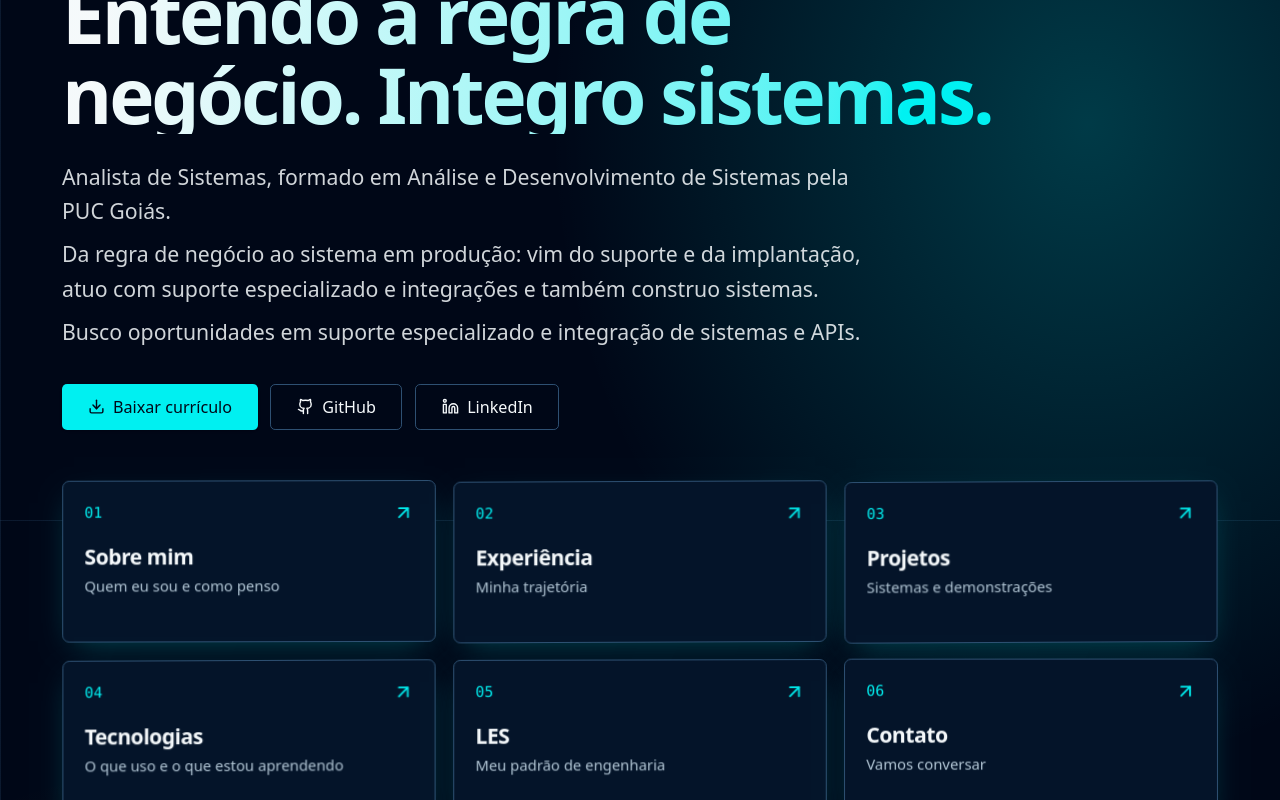
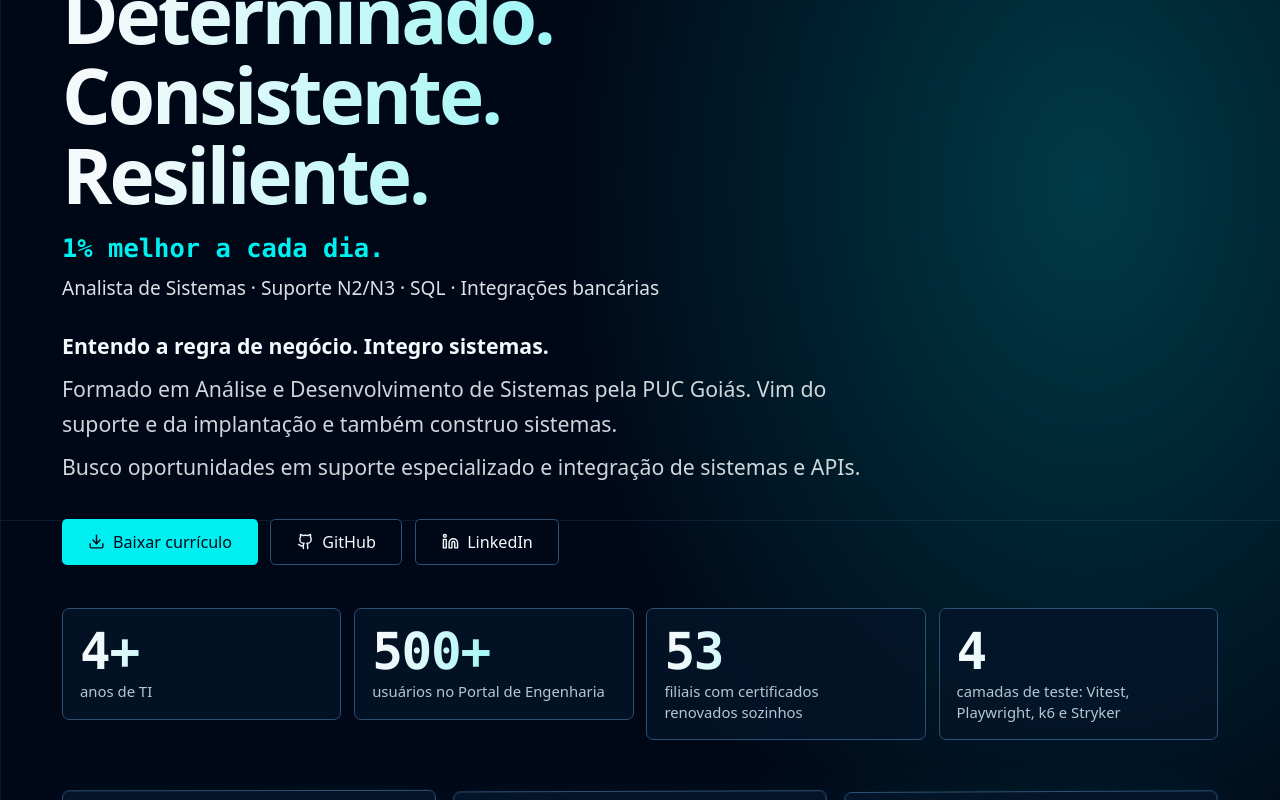
Before and after one commit to LecinoLucas/Portifolio, a React (Vite) app: page / in a window 1280 px wide. Shown: the part 280-1080 px from the top of the page. Built offline with nearby package versions, Linux system fonts and the light colour scheme.

Commit message:
feat: novo Inicio (marca, lema, faixa de provas) e Sobre mim com exemplos
Co-Authored-By: Claude Sonnet 5.5 <noreply@anthropic.com>
Claude-Session: https://claude.ai/code/session_01RqU4ss6mCcZuPmmEw4UNMZ

```diff
--- /dev/null
+++ b/src/components/portfolio/faixa-provas.tsx
@@ -0,0 +1,30 @@
+import { useReveal } from "@/hooks/use-reveal";
+import { useContador } from "@/hooks/use-contador";
+import { provas, type Prova } from "@/data/provas";
+
+function Numero({ prova, ativo }: { prova: Prova; ativo: boolean }) {
+  const valor = useContador(prova.valor, ativo);
+  return (
+    <div className="rounded-lg border border-border bg-card/80 p-4">
+      <p className="texto-gradiente font-mono text-4xl font-extrabold tracking-tight sm:text-5xl">
+        <span aria-hidden="true">{valor}{prova.sufixo}</span>
+        <span className="sr-only">{prova.valor}{prova.sufixo}</span>
+      </p>
+      <p className="mt-1 text-sm leading-snug text-muted-foreground">{prova.rotulo}</p>
+    </div>
+  );
+}
+
+/** Faixa de números reais logo no Início. Os valores sobem contando ao aparecer. */
+export function FaixaProvas() {
+  const { ref, visivel } = useReveal<HTMLUListElement>();
+  return (
+    <ul ref={ref} aria-label="Números do meu trabalho" className="grid grid-cols-2 gap-3 lg:grid-cols-4">
+      {provas.map((prova) => (
+        <li key={prova.rotulo}>
+          <Numero prova={prova} ativo={visivel} />
+        </li>
+      ))}
+    </ul>
+  );
+}
--- a/src/data/perfil.ts
+++ b/src/data/perfil.ts
@@ -2,15 +2,18 @@ import type { Perfil } from "@/types";
 
 export const perfil: Perfil = {
   nome: "Lecino Lucas",
-  titulo: "Analista de Sistemas · Sustentação N2/N3 · SQL · Integrações bancárias",
+  titulo: "Analista de Sistemas · Suporte N2/N3 · SQL · Integrações bancárias",
 
-  /** Frase principal do Início. */
+  /** As três palavras que abrem o Início. */
+  marca: ["Determinado.", "Consistente.", "Resiliente."],
+  lema: "1% melhor a cada dia.",
+
+  /** Frase de apoio do Início. */
   destaque: "Entendo a regra de negócio. Integro sistemas.",
 
-  /** Apresentação do Início: quem é, de onde vem e o que busca. */
+  /** Apresentação do Início: curta, uma ideia por linha. */
   apresentacao: [
-    "Analista de Sistemas, formado em Análise e Desenvolvimento de Sistemas pela PUC Goiás.",
-    "Da regra de negócio ao sistema em produção: vim do suporte e da implantação, atuo com suporte especializado e integrações e também construo sistemas.",
+    "Formado em Análise e Desenvolvimento de Sistemas pela PUC Goiás. Vim do suporte e da implantação e também construo sistemas.",
     "Busco oportunidades em suporte especializado e integração de sistemas e APIs.",
   ],
 
--- /dev/null
+++ b/src/data/provas.ts
@@ -0,0 +1,15 @@
+import { totalMesesTI } from "@/data/experiencias";
+
+/** Provas rápidas do Início. Só fatos já comprovados no currículo e nos projetos. */
+export interface Prova {
+  valor: number;
+  sufixo: string;
+  rotulo: string;
+}
+
+export const provas: Prova[] = [
+  { valor: Math.floor(totalMesesTI / 12), sufixo: "+", rotulo: "anos de TI" },
+  { valor: 500, sufixo: "+", rotulo: "usuários no Portal de Engenharia" },
+  { valor: 53, sufixo: "", rotulo: "filiais com certificados renovados sozinhos" },
+  { valor: 4, sufixo: "", rotulo: "camadas de teste: Vitest, Playwright, k6 e Stryker" },
+];
--- a/src/data/sobre.ts
+++ b/src/data/sobre.ts
@@ -2,8 +2,13 @@ import type { Sobre } from "@/types";
 
 /** Conteúdo da aba "Sobre mim": curto, em primeira pessoa. A trajetória fica em Experiência. */
 export const sobre: Sobre = {
-  abertura:
-    "Analista de Sistemas que entende a regra de negócio antes de escrever qualquer linha. Muito focado, esforçado e de equipe.",
+  abertura: "Determinado, consistente e resiliente. Busco ser 1% melhor a cada dia.",
+
+  marca: [
+    { palavra: "Determinado", exemplo: "Saí do suporte técnico por telefone e me formei em Análise e Desenvolvimento de Sistemas na PUC Goiás." },
+    { palavra: "Consistente", exemplo: "Entre um chamado e outro, construí o Portal de Engenharia, hoje em produção com mais de 500 usuários." },
+    { palavra: "Resiliente", exemplo: "Passei por suporte, vendas, implantação e sistemas corporativos, e a cada etapa aprendi o que faltava." },
+  ],
 
   resumo: [
     "Regra de negócio antes do código",
--- /dev/null
+++ b/src/hooks/use-contador.ts
@@ -0,0 +1,25 @@
+import { useEffect, useState } from "react";
+
+/** Conta de 0 até `alvo` quando `ativo`. Sem animação se o sistema pede menos movimento. */
+export function useContador(alvo: number, ativo: boolean, duracaoMs = 1100) {
+  const [valor, setValor] = useState(0);
+
+  useEffect(() => {
+    if (!ativo) return;
+    if (window.matchMedia("(prefers-reduced-motion: reduce)").matches) {
+      setValor(alvo);
+      return;
+    }
+    let quadro = 0;
+    const inicio = performance.now();
+    const passo = (agora: number) => {
+      const progresso = Math.min((agora - inicio) / duracaoMs, 1);
+      setValor(Math.round(alvo * (1 - Math.pow(1 - progresso, 3))));
+      if (progresso < 1) quadro = requestAnimationFrame(passo);
+    };
+    quadro = requestAnimationFrame(passo);
+    return () => cancelAnimationFrame(quadro);
+  }, [alvo, ativo, duracaoMs]);
+
+  return valor;
+}
--- a/src/sections/about.tsx
+++ b/src/sections/about.tsx
@@ -23,6 +23,17 @@ export function About() {
         <div className="space-y-10">
           <Reveal>
             <p className="text-2xl font-semibold leading-snug tracking-tight sm:text-3xl">{sobre.abertura}</p>
+          </Reveal>
+
+          <Reveal>
+            <ul className="grid gap-3 sm:grid-cols-3">
+              {sobre.marca.map((item) => (
+                <li key={item.palavra} className="rounded-lg border border-primary/40 bg-card p-4">
+                  <h4 className="texto-gradiente text-2xl font-extrabold tracking-tight">{item.palavra}</h4>
+                  <p className="mt-2 text-sm leading-relaxed text-foreground/85">{item.exemplo}</p>
+                </li>
+              ))}
+            </ul>
           </Reveal>
 
           <Reveal>
--- a/src/sections/hero.tsx
+++ b/src/sections/hero.tsx
@@ -1,5 +1,6 @@
 import { Download, Github, Linkedin } from "lucide-react";
 import { Container } from "@/components/layout/container";
+import { FaixaProvas } from "@/components/portfolio/faixa-provas";
 import { CacaIncidentes } from "@/components/portfolio/caca-incidentes";
 import { Sumario3D } from "@/components/portfolio/sumario-3d";
 import { classesBotao } from "@/components/ui/button-variants";
@@ -17,11 +18,18 @@ export function Hero({ aoIr }: { aoIr: (id: string) => void }) {
         </p>
 
         <h1 className="mt-6 font-mono text-lg font-semibold uppercase tracking-[0.2em] text-muted-foreground">{perfil.nome}</h1>
-        <h2 className="texto-gradiente mt-3 max-w-4xl text-5xl font-extrabold leading-[1.05] tracking-[-0.04em] sm:text-6xl lg:text-7xl">
-          {perfil.destaque}
+        <h2 className="mt-3 max-w-4xl text-5xl font-extrabold leading-[1.05] tracking-[-0.04em] sm:text-6xl lg:text-7xl">
+          {perfil.marca.map((palavra, indice) => (
+            <span key={palavra} className="marca-palavra texto-gradiente block" style={{ animationDelay: `${indice * 0.18}s` }}>
+              {palavra}
+            </span>
+          ))}
         </h2>
+        <p className="marca-lema mt-4 font-mono text-xl font-semibold text-primary sm:text-2xl">{perfil.lema}</p>
+        <p className="mt-2 text-lg font-medium text-foreground/90">{perfil.titulo}</p>
 
         <div className="mt-6 max-w-3xl space-y-2 text-lg leading-relaxed text-foreground/85 sm:text-xl">
+          <p className="font-semibold text-foreground">{perfil.destaque}</p>
           {perfil.apresentacao.map((linha) => (
             <p key={linha}>{linha}</p>
           ))}
@@ -31,6 +39,10 @@ export function Hero({ aoIr }: { aoIr: (id: string) => void }) {
           <a href={links.curriculo} download className={classesBotao({ tamanho: "lg" })}><Download className="size-4" /> Baixar currículo</a>
           <a href={links.github} target="_blank" rel="noreferrer" className={classesBotao({ variante: "contorno", tamanho: "lg" })}><Github className="size-4" /> GitHub</a>
           {links.linkedin ? <a href={links.linkedin} target="_blank" rel="noreferrer" className={classesBotao({ variante: "contorno", tamanho: "lg" })}><Linkedin className="size-4" /> LinkedIn</a> : null}
+        </div>
+
+        <div className="mt-10">
+          <FaixaProvas />
         </div>
 
         <div className="mt-12">
--- a/src/styles/globals.css
+++ b/src/styles/globals.css
@@ -263,6 +263,16 @@ body {
     radial-gradient(45% 45% at 10% 90%, color-mix(in oklab, var(--highlight) 10%, transparent), transparent 70%);
 }
 
+/* Entrada da marca no Início: as três palavras surgem em sequência. */
+@media (prefers-reduced-motion: no-preference) {
+  .marca-palavra { animation: marca-entra 0.7s cubic-bezier(0.22, 1, 0.36, 1) both; }
+  .marca-lema { animation: marca-entra 0.7s cubic-bezier(0.22, 1, 0.36, 1) 0.6s both; }
+}
+@keyframes marca-entra {
+  from { opacity: 0; transform: translateY(18px); }
+  to { opacity: 1; transform: none; }
+}
+
 /* Sumário 3D do Início */
 .sumario-3d { perspective: 1100px; }
 .cartao-3d {
--- a/src/types/index.ts
+++ b/src/types/index.ts
@@ -4,6 +4,10 @@ export interface Perfil {
   nome: string;
   titulo: string;
   destaque: string;
+  /** Marca pessoal: as três palavras que abrem o Início. */
+  marca: string[];
+  /** Lema curto, logo abaixo da marca. */
+  lema: string;
   /** Apresentação do Início, uma ideia por linha. */
   apresentacao: string[];
   localizacao: string;
@@ -12,6 +16,8 @@ export interface Perfil {
 
 export interface Sobre {
   abertura: string;
+  /** Cada palavra da marca com um exemplo real. */
+  marca: { palavra: string; exemplo: string }[];
   /** Pontos fortes, no card de resumo. */
   resumo: string[];
   principios: { titulo: string; texto: string }[];
```
Also changed, not shown: 1 other file (tests, documents, lock files or other folders).
